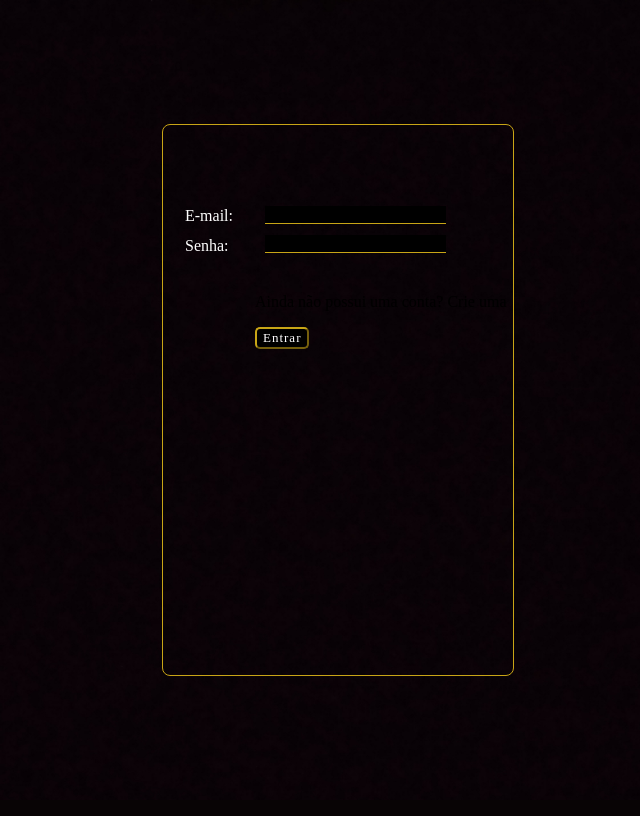
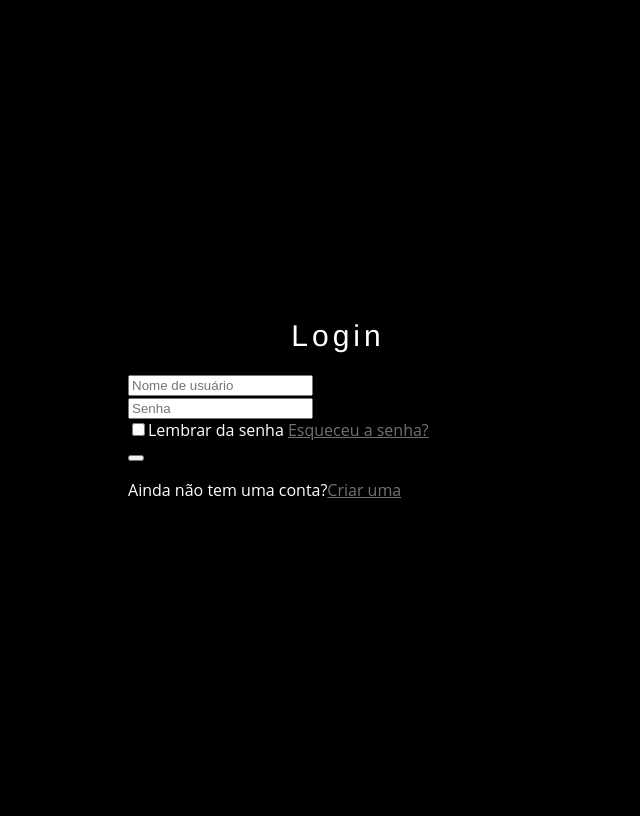
Before and after one commit to LanisSenai/Events-Center, a Flask app: page /login in a window 1280 px wide. Shown: the whole page, without its empty margins (302-942 px from the left). Before the commit the page ends 676 px from the top, so only its background shows below. Run offline with Flask 3, Linux system fonts and the light colour scheme.

Commit message:
Atualização 2.0

```diff
--- a/static/css/style.css
+++ b/static/css/style.css
@@ -19,15 +19,21 @@
   font-family: 'sugarplum';
   src: url('../fonts/sugarplum.ttf');
 }
+
+@font-face {
+  font-family: 'Arimo';
+  src: url('../fonts/Arimo/Arimo-Regular.ttf') format('truetype');
+}
+
 body {
   font-family: "Open Sans", sans-serif;
-  /* color: #ffffff; */
+  color: #ffffff;
   background-color: rgb(0, 0, 0);
 }
 
 a {
   color: #717171;
-  text-decoration: none;
+  /* text-decoration: none; */
 }
 
 a:hover {
@@ -410,10 +416,24 @@ h6 {
 # Login Section
 --------------------------------------------------------------*/
 
+body.PaginaLogin {
+  display: flex;
+  justify-content: center;
+  align-items: center;
+  min-height: 100vh;
+}
 
-#login .container h1 {
-  background-color:white
+.login {
+  width: 420px;
+  /* background-color: rgb(200, 165, 22)  */
+}
 
+.login h1{
+  font-size: 30px;
+  text-align: center;
+  font-family: "Arimo", sans-serif;
+  letter-spacing: 4px;
+  font-weight: 100;
 }
 
 /*--------------------------------------------------------------
@@ -1027,6 +1047,7 @@ transition: all 0.7s ease;
 }
 
 .testimonials .testimonial-item p {
+  color: #717171;
   font-style: italic;
   margin: 0 15px 0 15px;
   padding: 20px 20px 60px 20px;
--- a/templates/index.html
+++ b/templates/index.html
@@ -68,7 +68,7 @@
       <div class="logo">
         <!-- <h1><a href="index.html">Show</a></h1> -->
         <!-- Uncomment below if you prefer to use an image logo -->
-        <a href="index.html"><img src="{{ url_for('static', filename='img/logopng/logoballet.png')}}" alt="" class="img-fluid" width="200px"></a>
+        <img src="{{ url_for('static', filename='img/logopng/logoballet.png')}}" alt="" class="img-fluid" width="200px"></a>
       </div>
 
       <nav id="navbar" class="navbar">
--- a/templates/login.html
+++ b/templates/login.html
@@ -5,74 +5,45 @@
 <head>
 
     <meta charset="UTF-8">
-    <!-- <meta http-equiv="X-UA-Compartible" content="IE=edge"> -->
-    <meta name="viewport" content="width=device-width, initial-scale=1.0">
-    <link href="/static/css/form.css" rel="stylesheet">
+    <meta http-equiv="X-UA-Compartible" content="IE=edge">
+    <meta name="viewport" content="width=device-width,
+    initial-scale=1.0">
+    <link href="/static/css/style.css" rel="stylesheet">
+    <link href='htts://umpkg.com/boxicons@2.1.4/css/boxicons.min.css' rel="stylesheet">
     <title>Página de login</title>
 
 </head>
 
-<body>
+<body class="PaginaLogin">
+    <!-- wrapper -->
+    <div class="login">
 
-    <section>
+        <form action="">
 
-        <div id="login">
-
-            {% if message %}
-                        <p style="color: white;">Sua reserva foi concluída com sucesso! Realize o pagamento diretamente no estabelecimento.</p>
-                    {% endif %}
-
-                <form method="post">
-                    <div class="form-area">
-
-                        <div class="col-logo">
-                            <title>LOGIN</title>
+            <h1>Login</h1>
+            <div class="input-box">
+                <input type="text" placeholder="Nome de usuário" required>
+                <a img src="{{ url_for('static', filename='img/logopng/logoballet.png')}}" alt="" class="img-fluid" width="100px"></a>
             </div>
 
-                        <div class="formulario">
-
-                            <div class="col">
-
-                                <div class="rowt">
-                                    <label for="email">E-mail:</label>
+            <div class="input-box">
+                <input type="password" placeholder="Senha" required>
             </div>
 
-                                 <div class="rowt">
-                                    <label for="email">Senha:</label>
+            <div class="lembre-a-senha">
+                <label><input type="checkbox">Lembrar da senha</input></label>
+                <a href="#">Esqueceu a senha?</a>
             </div>
 
-                            </div>
+            <button type="submit" class="btn-login"></button>
 
-                            <div class="col">
-
-                                <div class= "row">
-                                    <input required type="email" name="email" class="campo">
-                                </div>
-
-                                <div class="row">
-                                    <input required type="password" name="senha" class="campo">
-                                </div>
-
-
-                                <div class="rowb">
-                                    <p>Ainda não possui uma conta? Crie uma</p>
-                                    <button type="submit">Entrar</button>
-                                </div>
-
-                            </div>
-
-
-
-                        </div>
-
+            <div class="register-link">
+                <p>Ainda não tem uma conta?<a href="#">Criar uma</a> </p>
             </div>
 
         </form>
-            </div>
 
     </div>
-
-    </section>
 
 </body>
 
```
Also changed, not shown: static/css/style_login.css (deleted), static/fonts/Arimo/Arimo-Bold.ttf (added), static/fonts/Arimo/Arimo-BoldItalic.ttf (added), static/fonts/Arimo/Arimo-Italic-VariableFont_wght.ttf (added), static/fonts/Arimo/Arimo-Italic.ttf (added), static/fonts/Arimo/Arimo-Medium.ttf (added), static/fonts/Arimo/Arimo-MediumItalic.ttf (added), static/fonts/Arimo/Arimo-Regular.ttf (added), static/fonts/Arimo/Arimo-SemiBold.ttf (added), static/fonts/Arimo/Arimo-SemiBoldItalic.ttf (added), static/fonts/Arimo/Arimo-VariableFont_wght.ttf (added). Lines whose indentation alone changed are shown as unchanged.
